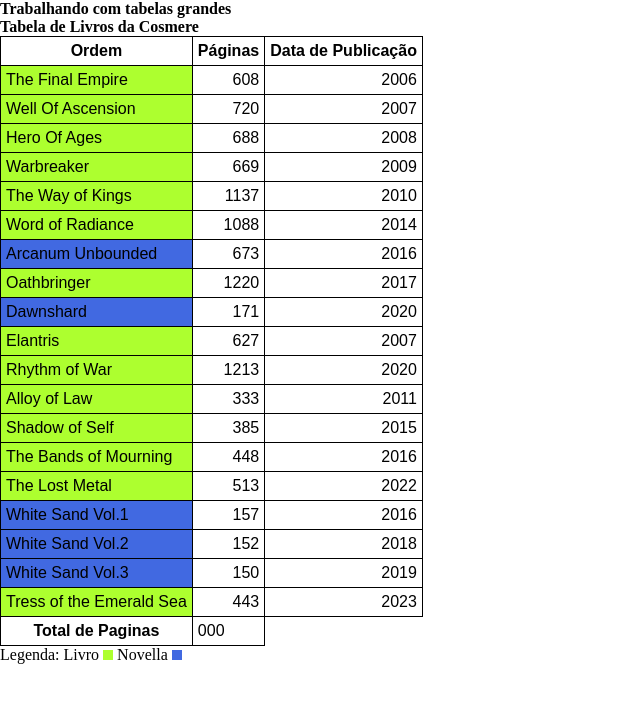
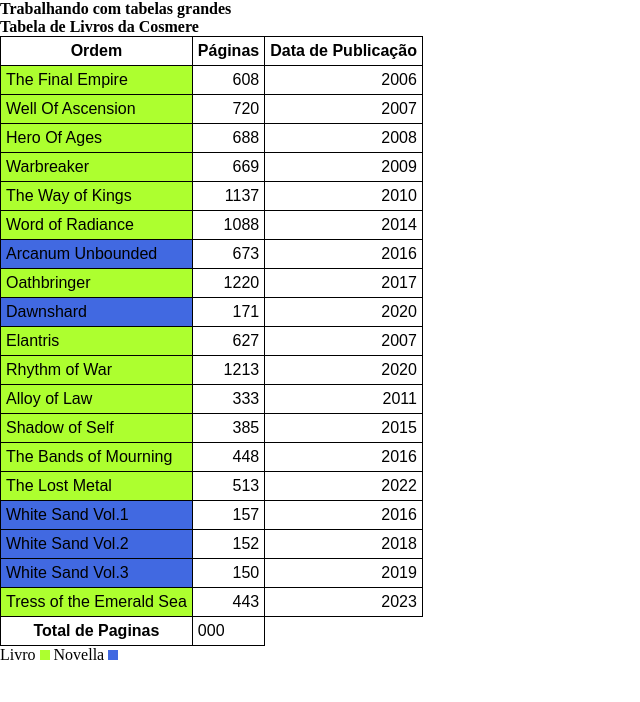
Before and after one commit to humbertomb1/html5-css, a plain HTML site: page exercicios/ex020/tabela002.html in a window 1280 px wide. Shown: the whole page, without its empty margins (0-640 px from the left). Drawn offline with Linux system fonts and the light colour scheme.

Commit message:
Update tabela002.html

```diff
--- a/exercicios/ex020/tabela002.html
+++ b/exercicios/ex020/tabela002.html
@@ -133,7 +133,6 @@
             </tr>
         </tfoot>
     </table>
-    <p class="legenda">Legenda:</p>
     <p class="legenda">Livro </p>
     <div class="legenda-livro"></div>
     <p class="legenda">Novella</p>
```
